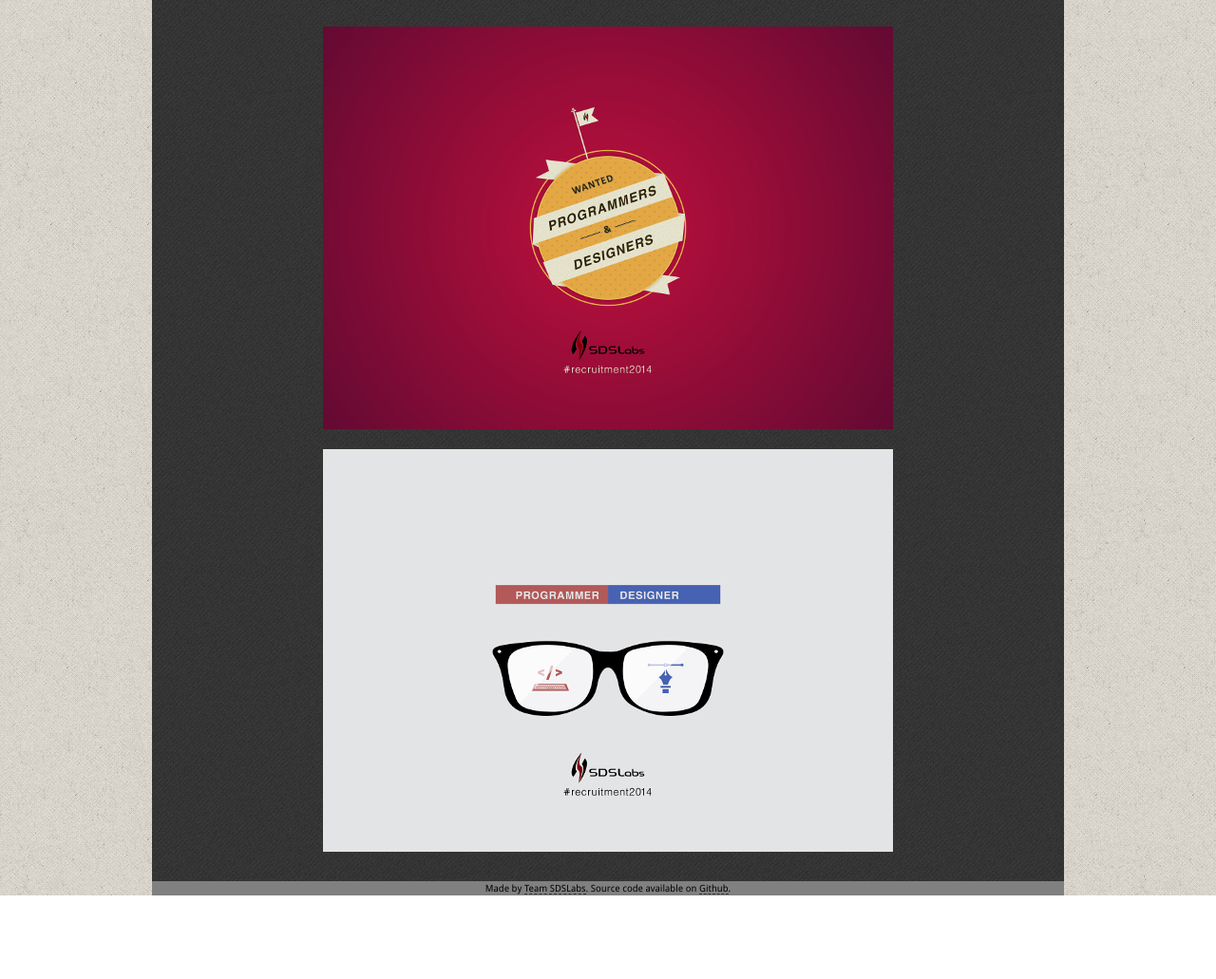
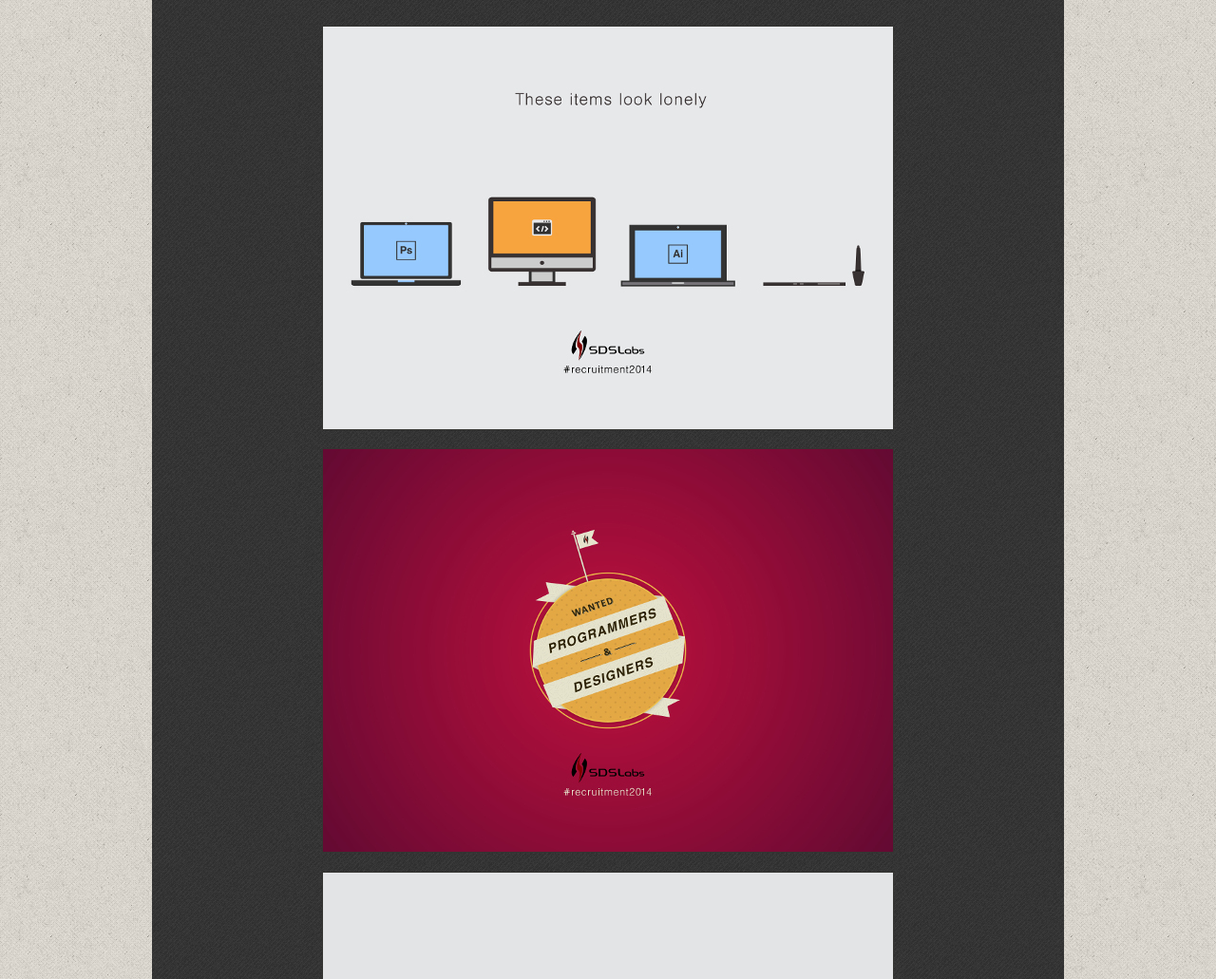
Before and after one commit to sdslabs/join, a plain HTML site: page index.html in a window 1280 px wide. Shown: the part 4580-5611 px from the top of the page at 95% size. Before the commit the page ends 5523 px from the top, so only its background shows below. Drawn offline with Linux system fonts and the light colour scheme.

Commit message:
Adds third teaser to the page

```diff
--- a/index.html
+++ b/index.html
@@ -220,6 +220,10 @@
                 <div class="clear"></div>
                 <div class="grid_12 poster-div">
                     <span class="poster-item">
+                        <a href="img/2014_teaser3.jpg" target="_blank"><img src="img/2014_teaser3_thumb.jpg" alt="Teaser-1" width="600"></a>
+                    </span>
+                    <br><br>
+                    <span class="poster-item">
                         <a href="img/2014_teaser2.jpg" target="_blank"><img src="img/2014_teaser2_thumb.jpg" alt="Teaser-1" width="600"></a>
                     </span>
                     <br><br>
```
Also changed, not shown: img/2014_teaser3.jpg (renamed from img/2014_teaser_3.jpg), img/2014_teaser3_thumb.jpg (renamed from img/2014_teaser_3_thumb.jpg).
